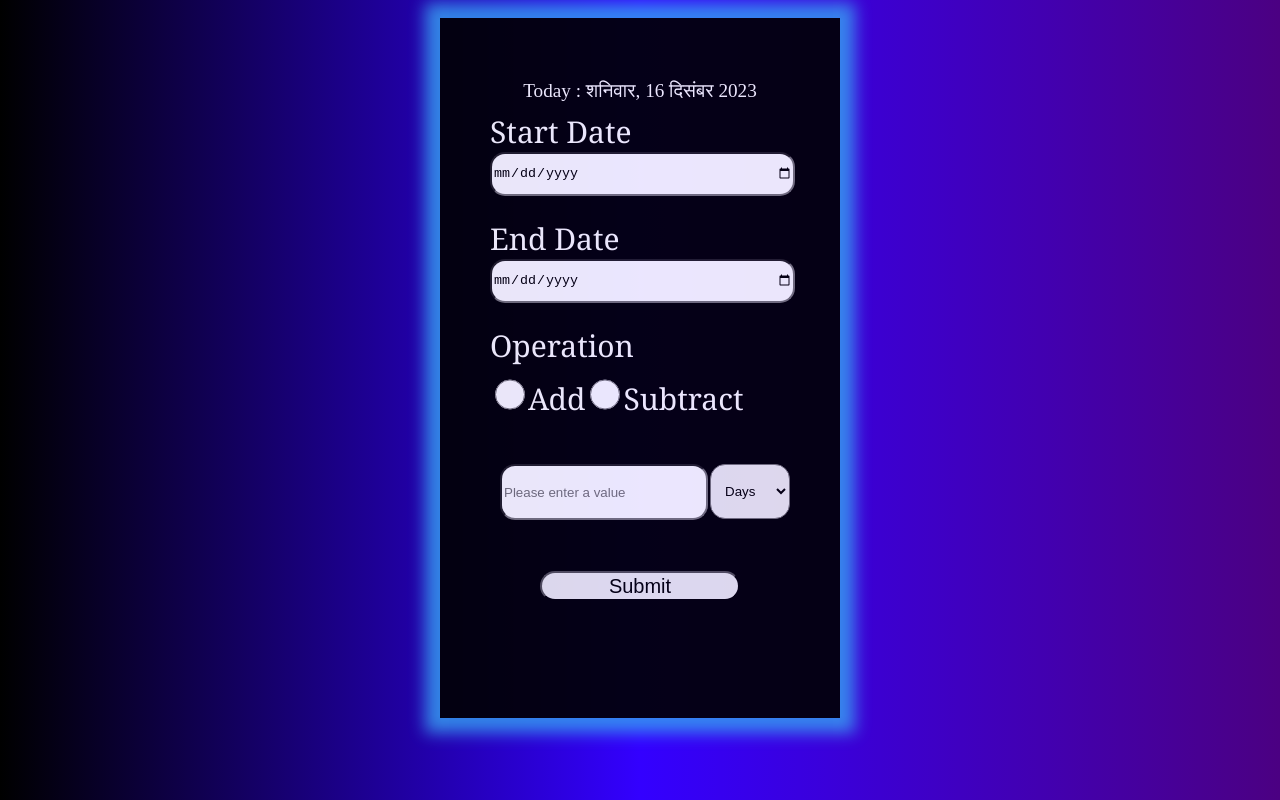
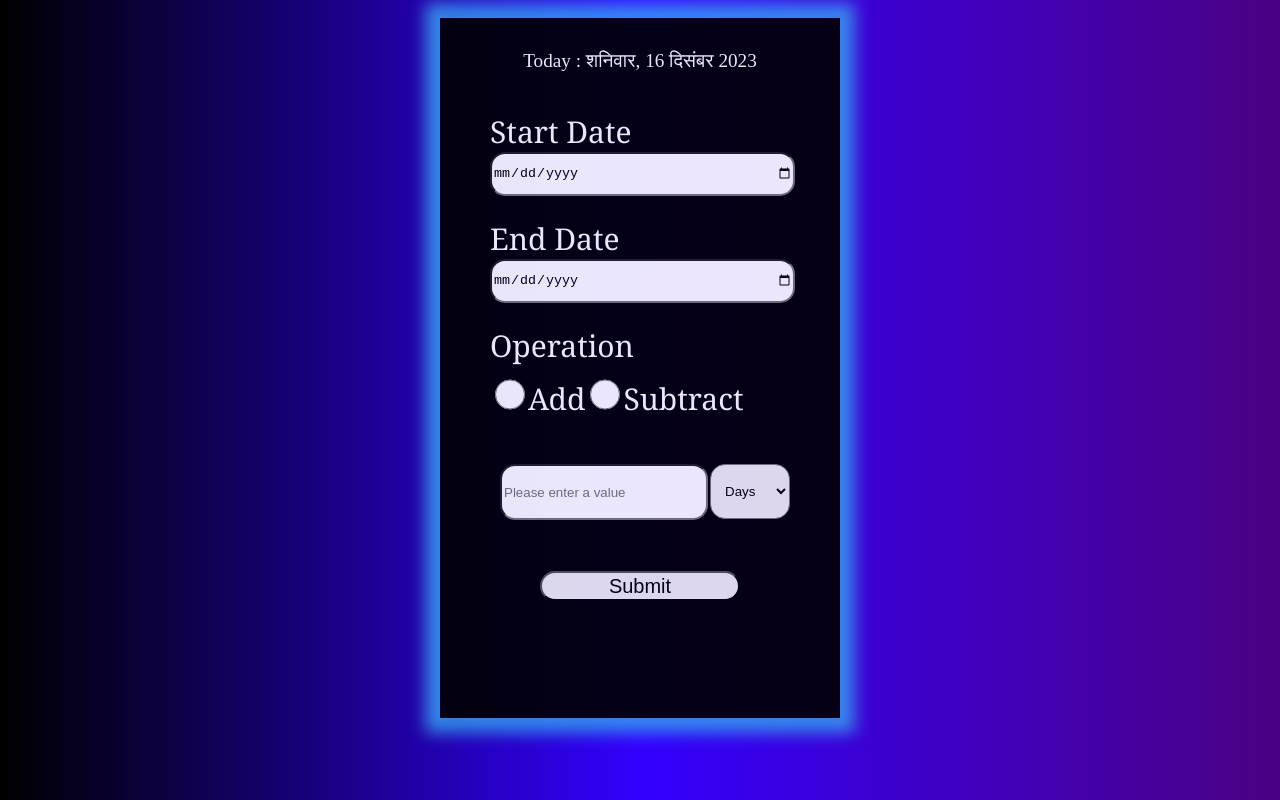
Before and after one commit to ShradhaSaxena23/DateMatics, a plain HTML site: page index.html in a window 1280 px wide. Drawn offline with Linux system fonts and the light colour scheme.

Commit message:
Update calender.css

```diff
--- a/calender.css
+++ b/calender.css
@@ -134,3 +134,9 @@ button{
     top:80px;
 
 }
+@media screen and (min-width: 480px) {
+    #today{
+        position:absolute;
+    top:50px;
+    }
+  }
```
